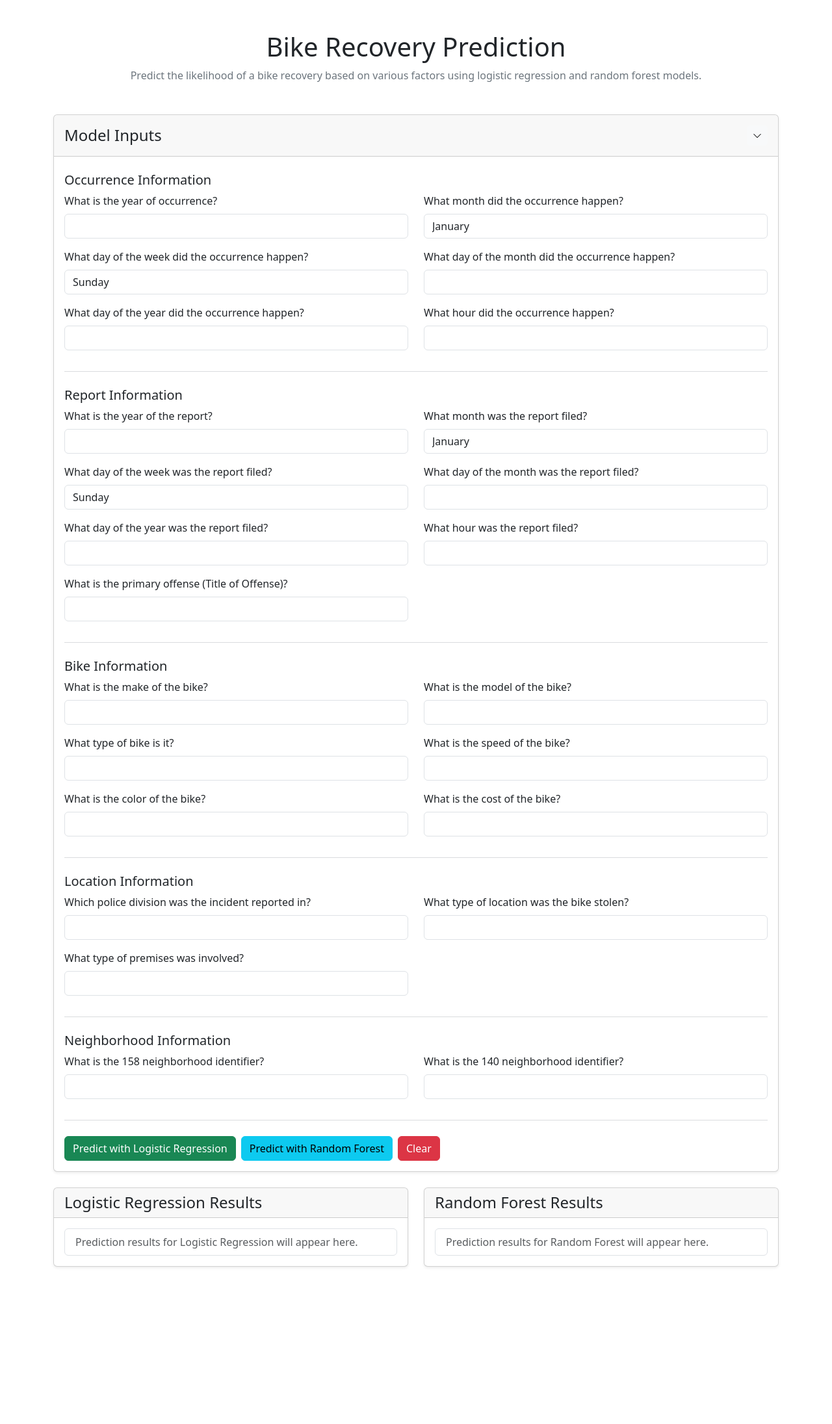
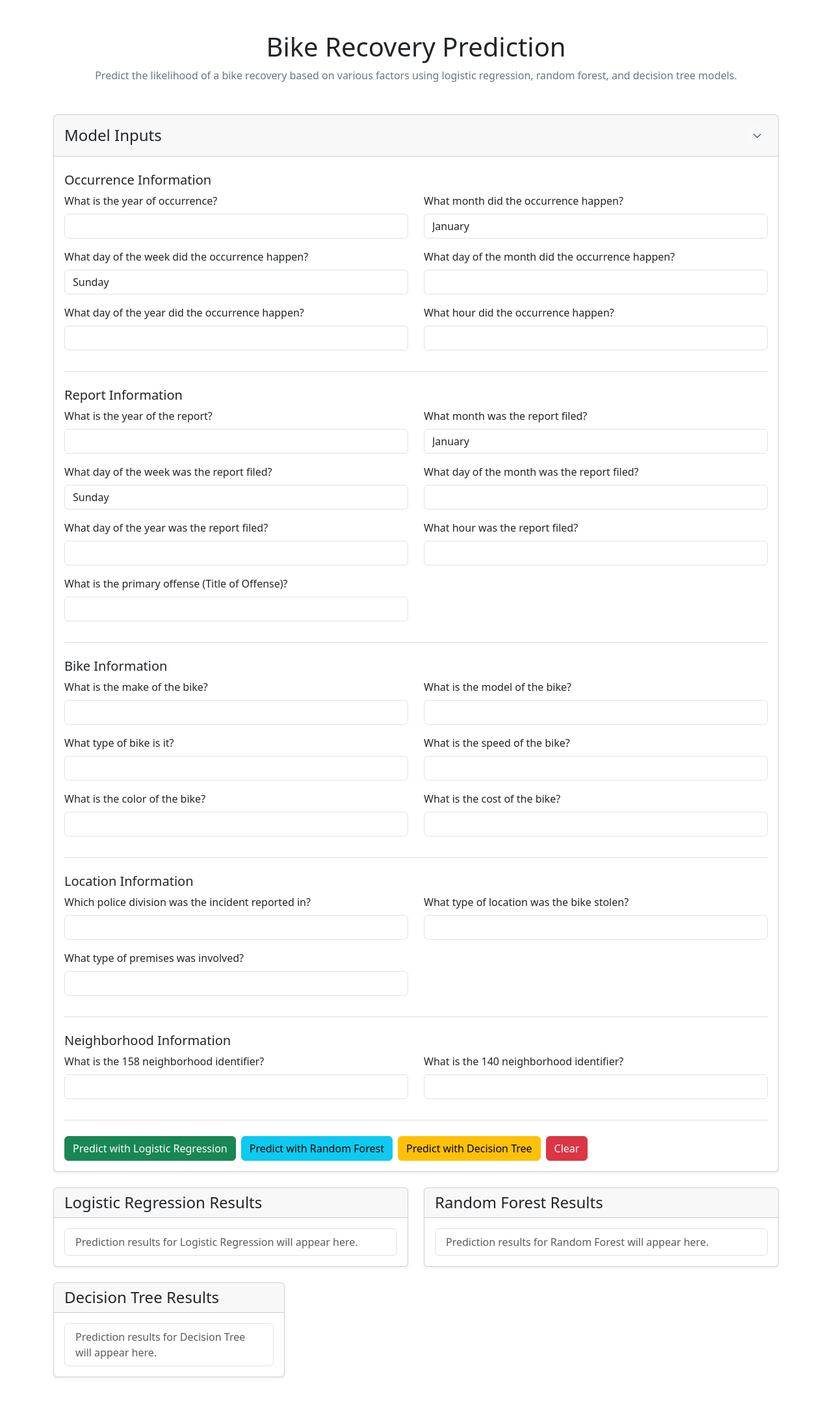
Before and after one commit to AlexandriaSea/BikeRecoveryPredictor, a Flask app: template server/templates/home.html in a window 1280 px wide. Shown: the whole page at 65% size. Before the commit the page ends 1950 px from the top, so only its background shows below. Run offline with Flask 3, Linux system fonts and the light colour scheme; the template is opened without the code that fills it, so the values that code supplies are empty; parts of the project's set-up code (start-up, migrations or seed data) failed here and were passed over.

Commit message:
Add decision tree model route and handler and create README file

```diff
--- a/server/app.py
+++ b/server/app.py
@@ -15,14 +15,12 @@ with open('models/pkl/logistic_regression.pkl', 'rb') as f:
 with open('models/pkl/random_forest.pkl', 'rb') as f:
     random_forest_model = pickle.load(f)
 
+with open('models/pkl/decision_tree_model.pkl', 'rb') as f:
+    decision_tree_model = pickle.load(f)
+
 @app.route('/')
 def home():
-    return render_template('index.html')
-
-@app.route('/home')
-def modern_home_page():
     return render_template('home.html')
-
 
 @app.route('/favicon.ico')
 def favicon():
@@ -53,5 +51,17 @@ def predict_random_forest():
     message = "Your bike may be recovered" if result == 1 else "Your bike may NOT be recovered"
     return jsonify({'random_forest_prediction': message})
 
+@app.route('/predict/dt', methods=['POST'])
+def predict_decision_tree():
+    data = request.get_json(force=True)
+    df = pd.DataFrame([data])
+
+    # Predict using decision tree model
+    prediction = decision_tree_model.predict(df)
+    result = prediction[0]
+
+    message = "Your bike may be recovered" if result == 1 else "Your bike may NOT be recovered"
+    return jsonify({'decision_tree_prediction': message})
+
 if __name__ == '__main__':
     app.run(debug=True)
--- a/server/static/js/index.js
+++ b/server/static/js/index.js
@@ -1,5 +1,6 @@
 let logisticRegressionRunCount = 0;
 let randomForestRunCount = 0;
+let decisionTreeRunCount = 0;
 
 function isFormValid() {
   const form = document.getElementById("inputForm");
@@ -8,7 +9,6 @@ function isFormValid() {
     // Proceed with the prediction if the form is valid
     console.log("Form is valid. Proceed with prediction...");
     return true;
-    // Your prediction logic goes here
   } else {
     // Display an error message if the form is not valid
     form.reportValidity(); // This will show browser's built-in validation messages
@@ -111,9 +111,7 @@ function predictRandomForest() {
     .then((response) => response.json())
     .then((result) => {
       // Remove placeholder if it exists
-      const randomForestHistory = document.getElementById(
-        "randomForestHistory"
-      );
+      const randomForestHistory = document.getElementById("randomForestHistory");
       if (randomForestHistory.querySelector(".text-muted")) {
         randomForestHistory.innerHTML = ""; // Clear the placeholder
       }
@@ -128,17 +126,73 @@ function predictRandomForest() {
     .catch((error) => console.error("Error:", error));
 }
 
+function predictDecisionTree() {
+  if (!isFormValid()) {
+    return;
+  }
+
+  const data = {
+    PRIMARY_OFFENCE: document.getElementById("primary_offense_rf").value,
+    OCC_YEAR: document.getElementById("occ_year_rf").value,
+    OCC_MONTH: document.getElementById("occ_month_rf").value,
+    OCC_DOW: document.getElementById('occ_dow_rf').value,
+    OCC_DAY: document.getElementById("occ_day_rf").value,
+    OCC_DOY: document.getElementById("occ_doy_rf").value,
+    OCC_HOUR: document.getElementById("occ_hour_rf").value,
+    REPORT_YEAR: document.getElementById("report_year_rf").value,
+    REPORT_MONTH: document.getElementById("report_month_rf").value,
+    REPORT_DOW: document.getElementById('report_dow_rf').value,
+    REPORT_DAY: document.getElementById("report_day_rf").value,
+    REPORT_DOY: document.getElementById("report_doy_rf").value,
+    REPORT_HOUR: document.getElementById("report_hour_rf").value,
+    DIVISION: document.getElementById("division_rf").value,
+    LOCATION_TYPE: document.getElementById("location_type_rf").value,
+    PREMISES_TYPE: document.getElementById("premises_type_rf").value,
+    BIKE_MAKE: document.getElementById("bike_make_rf").value,
+    BIKE_MODEL: document.getElementById("bike_model_rf").value,
+    BIKE_TYPE: document.getElementById("bike_type_rf").value,
+    BIKE_SPEED: document.getElementById("bike_speed_rf").value,
+    BIKE_COLOUR: document.getElementById("bike_colour_rf").value,
+    BIKE_COST: document.getElementById("bike_cost_rf").value,
+    HOOD_158: document.getElementById("hood_158_rf").value,
+    HOOD_140: document.getElementById("hood_140_rf").value,
+  };
+
+  fetch("/predict/dt", {
+    method: "POST",
+    headers: { "Content-Type": "application/json" },
+    body: JSON.stringify(data),
+  })
+    .then((response) => response.json())
+    .then((result) => {
+      // Remove placeholder if it exists
+      const decisionTreeHistory = document.getElementById("decisionTreeHistory");
+      if (decisionTreeHistory.querySelector(".text-muted")) {
+        decisionTreeHistory.innerHTML = ""; // Clear the placeholder
+      }
+
+      decisionTreeRunCount++;
+      // Append the result to the history list
+      const listItem = document.createElement("li");
+      listItem.classList.add("list-group-item");
+      listItem.textContent = `RUN ${decisionTreeRunCount}: ${result.decision_tree_prediction}`;
+      decisionTreeHistory.appendChild(listItem);
+    })
+    .catch((error) => console.error("Error:", error));
+}
+
 function clearForm() {
   // Reset all form fields to their default values
   document.getElementById("inputForm").reset();
 
-  // Clear the displayed prediction results for both models
+  // Clear the displayed prediction results for all models
   document.getElementById("logisticHistory").innerHTML =
     "<li class='list-group-item text-muted'>Prediction results for Logistic Regression will appear here.</li>";
   document.getElementById("randomForestHistory").innerHTML =
     "<li class='list-group-item text-muted'>Prediction results for Random Forest will appear here.</li>";
+  document.getElementById("decisionTreeHistory").innerHTML =
+    "<li class='list-group-item text-muted'>Prediction results for Decision Tree will appear here.</li>";
 
-  // Optionally, if you have other result containers or UI elements, you can clear them here as well
   console.log("Form has been cleared.");
 }
 
--- a/server/templates/home.html
+++ b/server/templates/home.html
@@ -18,8 +18,7 @@
 <main class="container py-5">
     <h1 class="text-center">Bike Recovery Prediction</h1>
     <p class="text-center text-secondary mb-5">Predict the likelihood of a bike recovery based on various factors
-        using logistic
-        regression and random forest models.</p>
+        using logistic regression, random forest, and decision tree models.</p>
 
 
     <!-- Model Input Card -->
@@ -247,14 +246,18 @@
             <!-- Buttons for Predictions and Clear -->
             <div class="d-flex mt-4">
                 <!-- Logistic Regression Button -->
-                <button class="btn btn-success" onclick="predictLogisticRegression()" type="button">Predict
-                    with
-                    Logistic Regression
+                <button class="btn btn-success" onclick="predictLogisticRegression()" type="button">
+                    Predict with Logistic Regression
                 </button>
 
                 <!-- Random Forest Button -->
-                <button class="btn btn-info ms-2" onclick="predictRandomForest()" type="button">Predict with Random
-                    Forest
+                <button class="btn btn-info ms-2" onclick="predictRandomForest()" type="button">
+                    Predict with Random Forest
+                </button>
+
+                <!-- Decision Tree Button -->
+                <button class="btn btn-warning ms-2" onclick="predictDecisionTree()" type="button">
+                    Predict with Decision Tree
                 </button>
 
                 <!-- Clear Button -->
@@ -299,6 +302,21 @@
                 </div>
             </div>
         </div>
+        <div class="col-md-4 mb-4">
+            <div class="card shadow-sm">
+                <div class="card-header">
+                    <h4>Decision Tree Results</h4>
+                </div>
+                <div class="card-body">
+                    <ul class="list-group" id="decisionTreeHistory">
+                        <!-- Placeholder message will be shown here until results are added -->
+                        <li class="list-group-item text-muted">Prediction results for Decision Tree will appear
+                            here.
+                        </li>
+                    </ul>
+                </div>
+            </div>
+        </div>
     </div>
 
 </main>
```
Also changed, not shown: README.md (added).
